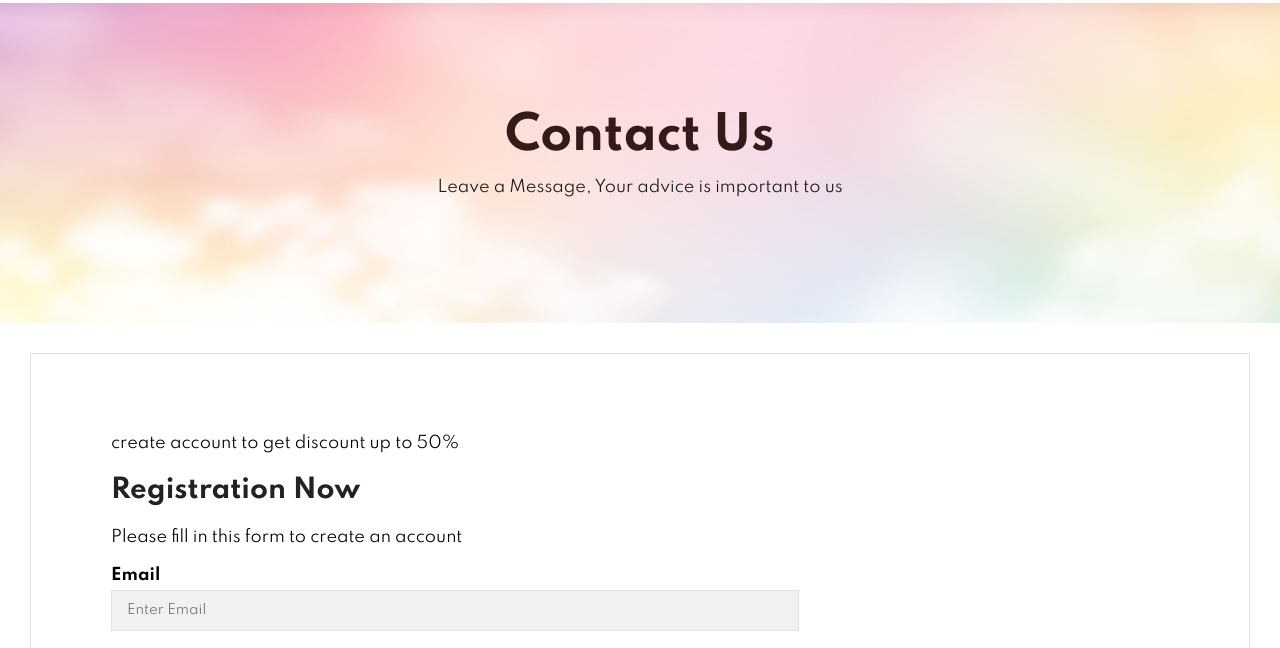
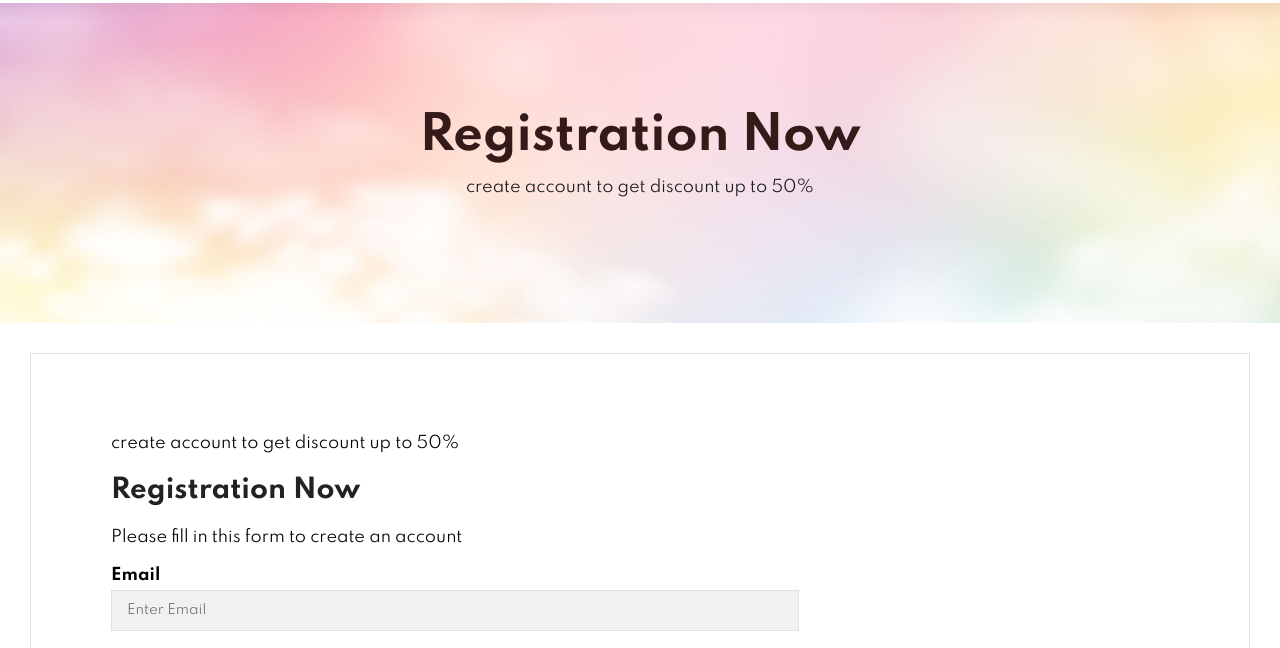
Before and after one commit to Yahyaayyasy43/Uts, a plain HTML site: page Yahya_Ayyasy/registration.html in a window 1280 px wide. Shown: the part 82-730 px from the top of the page. Drawn offline with Linux system fonts and the light colour scheme.

Commit message:
Update registration.html

```diff
--- a/Yahya_Ayyasy/registration.html
+++ b/Yahya_Ayyasy/registration.html
@@ -34,8 +34,8 @@
         </section>
 
         <section id="page-header" class="about-header">
-            <h2>Contact Us</h2>
-            <p>Leave a Message, Your advice is important to us</p>
+            <h2>Registration Now</h2>
+            <p>create account to get discount up to 50%</p>
         </section>
 
         <section id="form-details">
```
